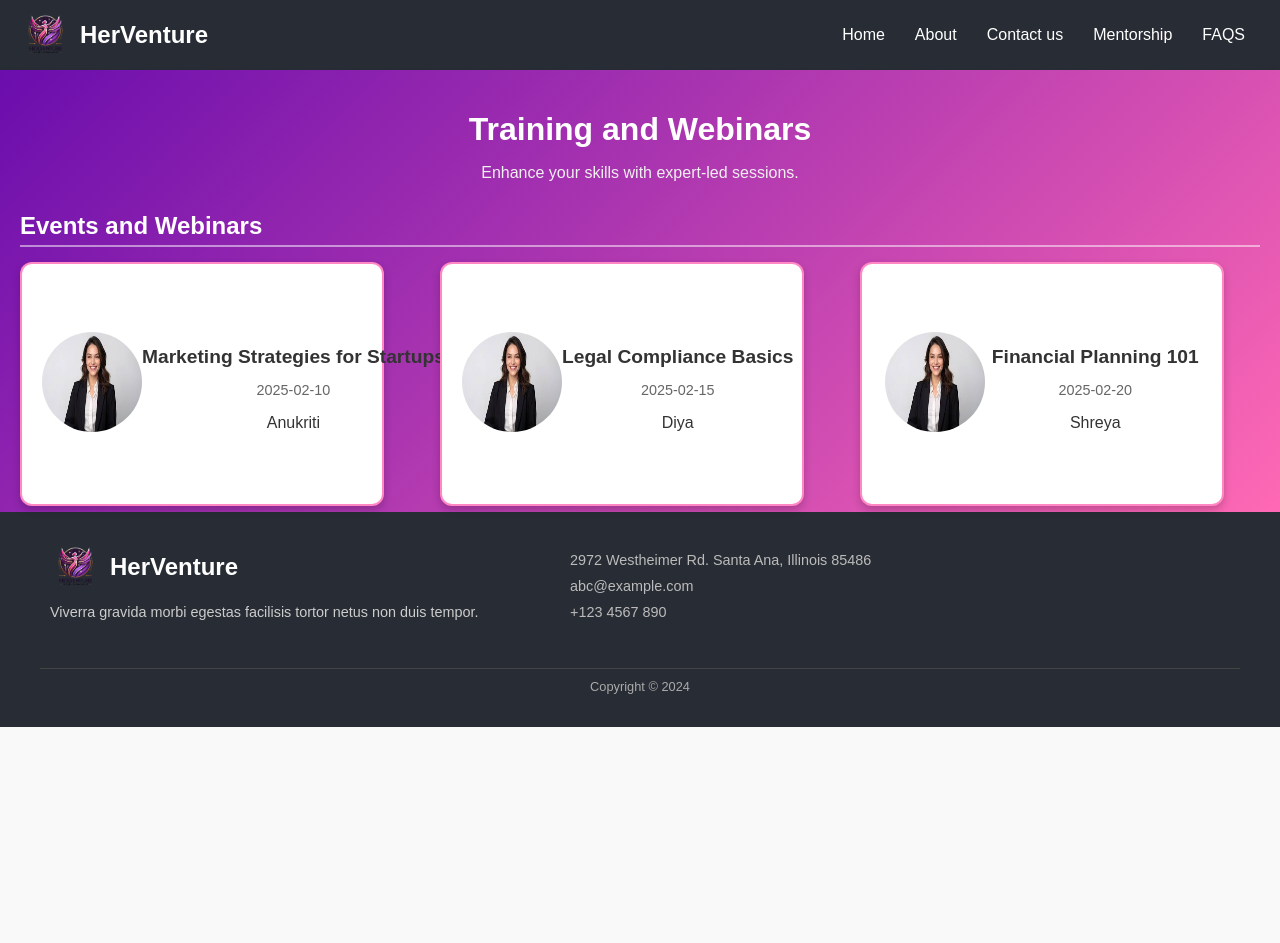
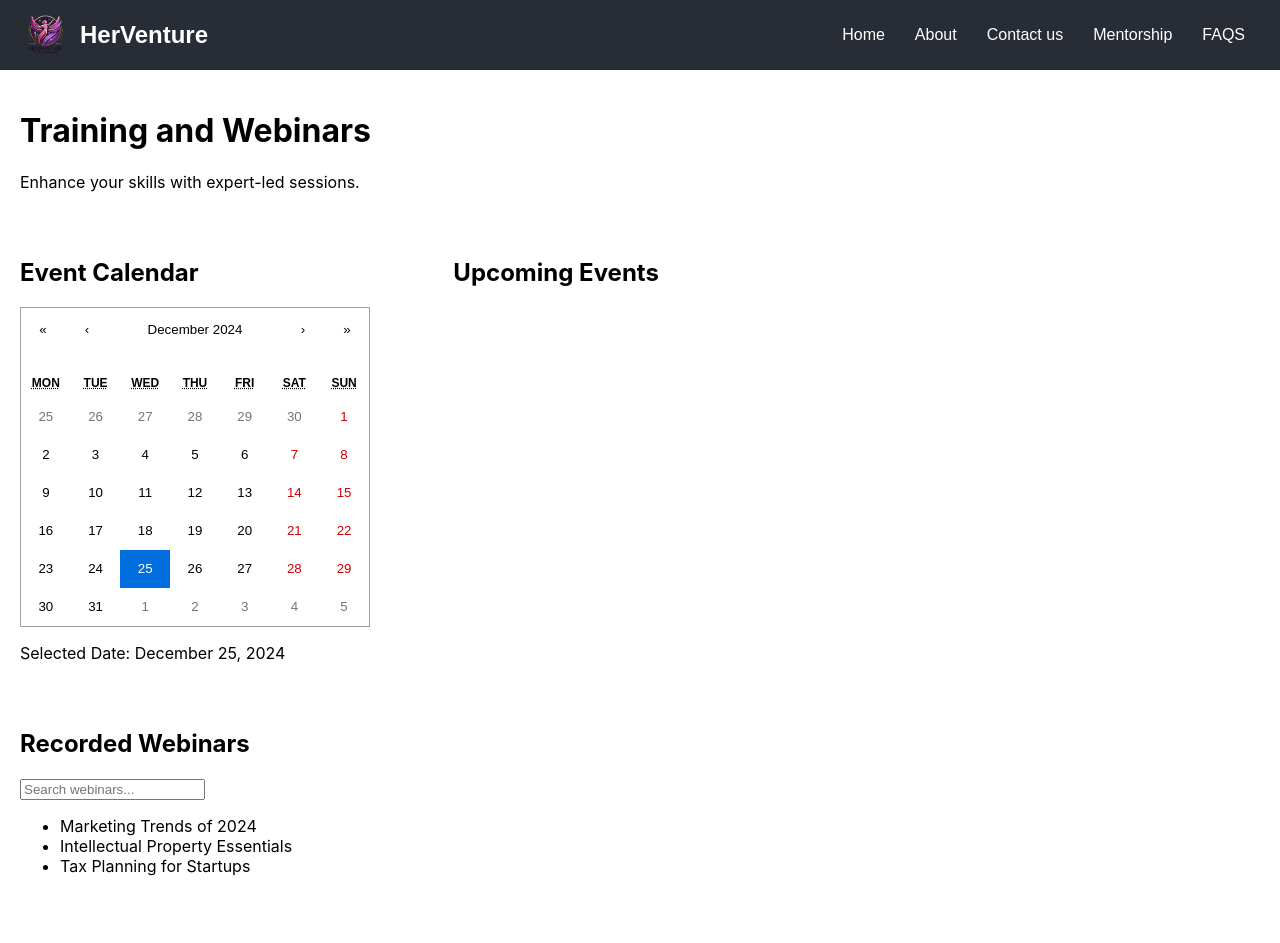
Before and after one commit to harshitaa18/HerVenture, a React (Create React App) app: page /mentorship in a window 1280 px wide. Shown: the top 943 px of the page. Before the commit the page ends 800 px from the top, so only its background shows below. Built offline with nearby package versions, Linux system fonts and the light colour scheme.

Commit message:
some changes are made

```diff
--- a/package.json
+++ b/package.json
@@ -5,6 +5,7 @@
   "dependencies": {
     "cra-template": "1.2.0",
     "react": "^18.0.0",
+    "react-calendar": "^5.1.0",
     "react-dom": "^18.0.0",
     "react-router-dom": "^7.1.1",
     "react-scripts": "5.0.1"
--- a/src/Pages/Mentorship/TrainingAndWebinar.css
+++ b/src/Pages/Mentorship/TrainingAndWebinar.css
@@ -1,49 +1,21 @@
-body {
-  font-family: Arial, sans-serif;
-  margin: 0;
-  padding: 0;
-  background: #f9f9f9;
-  color: #333;
+.training-webinars {
+  display: flex;
+  flex-direction: column;
+  gap: 30px;
+  padding: 20px;
 }
 
-.training-webinars {
-  padding: 20px;
-  margin: 0 auto;
-  background: linear-gradient(135deg, #6a0dad, #ff69b4);
-  box-shadow: 0 4px 8px rgba(0, 0, 0, 0.2);
+.calendar-events-section {
+  display: flex;
+  gap: 30px;
 }
 
-.header {
-  text-align: center;
-  margin-bottom: 30px;
+.calendar-container {
+  flex: 1;
 }
 
-.header h1 {
-  font-size: 2rem;
-  color: #fff;
-  margin-bottom: 10px;
-}
-
-.header p {
-  font-size: 1rem;
-  color: #f0f0f0;
-}
-
-section {
-  margin-bottom: 30px;
-  align-items: center;
-}
-section h2{
-  align-self: center;
-}
-
-h2 {
-  font-size: 1.5rem;
-  color: #fff;
-  border-bottom: 2px solid rgba(255, 255, 255, 0.5);
-  padding-bottom: 5px;
-  margin-bottom: 15px;
-  align-items: center;
+.events-container {
+  flex: 2;
 }
 
 .cards-container {
@@ -54,14 +26,10 @@ h2 {
 
 .card {
   perspective: 1000px;
-  border: none;
-  background: none;
 }
 
 .card-inner {
   position: relative;
-  width: 100%;
-  height: 200px;
   transform-style: preserve-3d;
   transition: transform 0.6s;
 }
@@ -70,65 +38,21 @@ h2 {
   transform: rotateY(180deg);
 }
 
-.card-front, .card-back {
+.card-front,
+.card-back {
+  backface-visibility: hidden;
   position: absolute;
-  width: 80%;
+  width: 100%;
   height: 100%;
-  backface-visibility: hidden;
   border-radius: 12px;
   box-shadow: 0 4px 8px rgba(0, 0, 0, 0.2);
-}
-
-.card-front {
-  background: #ffffff;
   display: flex;
+  align-items: center;
+  justify-content: center;
   flex-direction: column;
-  flex-wrap: wrap;
-  justify-content: center;
-  align-items: center;
   padding: 20px;
-  border: 2px solid rgba(255, 105, 180, 0.8);
-}
-.card-right {
-  font: 100;
 }
 
 .card-back {
-  background: #eeeeee;
   transform: rotateY(180deg);
-  display: flex;
-  flex-direction: column;
-  justify-content: center;
-  align-items: center;
-  padding: 20px;
-  border: 2px solid rgba(106, 13, 173, 0.8);
 }
-.card-img{
-  width: 100px;
-  height: 100px;
-  border-radius: 50%;
-}
-.card-title {
-  font-size: 1.2rem;
-  color: #333;
-  margin-bottom: 10px;
-  text-align: center;
-}
-.card-mentor {
-  font-size: 1.0rem;
-  color: #333;
-  margin-bottom: 10px;
-  text-align: center;
-}
-
-.card-date {
-  font-size: 0.9rem;
-  color: #666;
-  text-align: center;
-}
-
-.card-description {
-  font-size: 0.9rem;
-  color: #555;
-  text-align: center;
-}
--- a/src/Pages/Mentorship/TrainingAndWebinars.jsx
+++ b/src/Pages/Mentorship/TrainingAndWebinars.jsx
@@ -1,34 +1,57 @@
-import React from "react";
+import React, { useState } from "react";
 import "./TrainingAndWebinar.css";
-import img1 from "../../Components/Assets/images.jpg"
+import img1 from "../../Components/Assets/images.jpg";
+import Calendar from "react-calendar";
+import "react-calendar/dist/Calendar.css";
 
 const TrainingAndWebinars = () => {
+  const [selectedDate, setSelectedDate] = useState(new Date());
+  const [searchFilter, setSearchFilter] = useState("");
+
   const events = [
     {
       id: 1,
       title: "Marketing Strategies for Startups",
       date: "2025-02-10",
-      mentor:"Anukriti",
+      mentor: "Anukriti",
       img: img1,
-      description: "Learn effective marketing strategies to grow your startup from industry experts."
+      description: "Learn effective marketing strategies to grow your startup from industry experts.",
     },
     {
       id: 2,
       title: "Legal Compliance Basics",
       date: "2025-02-15",
       mentor: "Diya",
-      img : img1,
-      description: "Understand the legal requirements and compliance essentials for startups."
+      img: img1,
+      description: "Understand the legal requirements and compliance essentials for startups.",
     },
     {
       id: 3,
       title: "Financial Planning 101",
       date: "2025-02-20",
-      mentor:"Shreya",
-      img : img1,
-      description: "Master the basics of financial planning to ensure your startup's success."
-    }
+      mentor: "Shreya",
+      img: img1,
+      description: "Master the basics of financial planning to ensure your startup's success.",
+    },
   ];
+
+  const recordedWebinars = [
+    { title: "Marketing Trends of 2024", category: "Marketing" },
+    { title: "Intellectual Property Essentials", category: "Legal Compliance" },
+    { title: "Tax Planning for Startups", category: "Financial Planning" },
+  ];
+
+  const categories = [
+    "Marketing",
+    "Legal Compliance",
+    "Financial Planning",
+    "Technology",
+    "Leadership Skills",
+  ];
+
+  const filteredWebinars = recordedWebinars.filter((webinar) =>
+    webinar.title.toLowerCase().includes(searchFilter.toLowerCase())
+  );
 
   return (
     <div className="training-webinars">
@@ -37,20 +60,35 @@ const TrainingAndWebinars = () => {
         <p>Enhance your skills with expert-led sessions.</p>
       </header>
 
-      <section>
-        <h2>Events and Webinars</h2>
+      {/* Calendar and Upcoming Events Section */}
+      <section className="calendar-events-section">
+        <div className="calendar-container">
+          <h2>Event Calendar</h2>
+          <Calendar
+            onChange={setSelectedDate}
+            value={selectedDate}
+          />
+          <p className="calendar-date">
+            Selected Date: {selectedDate.toLocaleDateString("en-US", { month: "long", day: "numeric", year: "numeric" })}
+          </p>
+        </div>
+
+        <div className="events-container">
+          <h2>Upcoming Events</h2>
           <div className="cards-container">
-          {events.map((event) => (
+            {events
+              .filter((event) => new Date(event.date).toDateString() === selectedDate.toDateString())
+              .map((event) => (
                 <div key={event.id} className="card">
                   <div className="card-inner">
                     <div className="card-front">
                       <div className="card-left">
-                    <img className="card-img" src={event.img} alt="" />
+                        <img className="card-img" src={event.img} alt="Event" />
                       </div>
                       <div className="card-right">
                         <h3 className="card-title">{event.title}</h3>
                         <p className="card-date">{event.date}</p>
-                    <p className="card-mentor">{event.mentor}</p>
+                        <p className="card-mentor">Mentor: {event.mentor}</p>
                       </div>
                     </div>
                     <div className="card-back">
@@ -60,6 +98,36 @@ const TrainingAndWebinars = () => {
                 </div>
               ))}
           </div>
+        </div>
+      </section>
+
+      {/* Recorded Webinars Section */}
+      <section>
+        <h2>Recorded Webinars</h2>
+        <input
+          type="text"
+          placeholder="Search webinars..."
+          value={searchFilter}
+          onChange={(e) => setSearchFilter(e.target.value)}
+          className="search-input"
+        />
+        <ul className="recorded-webinars">
+          {filteredWebinars.map((webinar, index) => (
+            <li key={index}>{webinar.title}</li>
+          ))}
+        </ul>
+      </section>
+
+      {/* Topic Categories Section */}
+      <section>
+        <h2>Topic Categories</h2>
+        <div className="categories">
+          {categories.map((category, index) => (
+            <span key={index} className="category">
+              {category}
+            </span>
+          ))}
+        </div>
       </section>
     </div>
   );
```
Also changed, not shown: 1 other file (tests, documents, lock files or other folders). Lines whose indentation alone changed are shown as unchanged.
